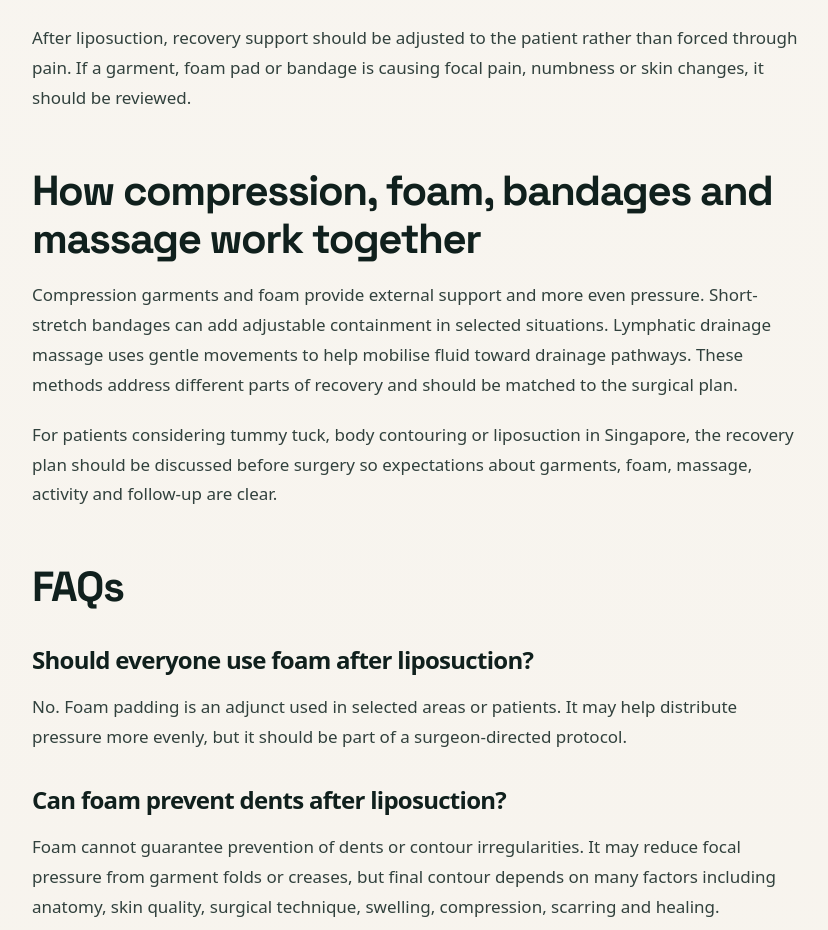
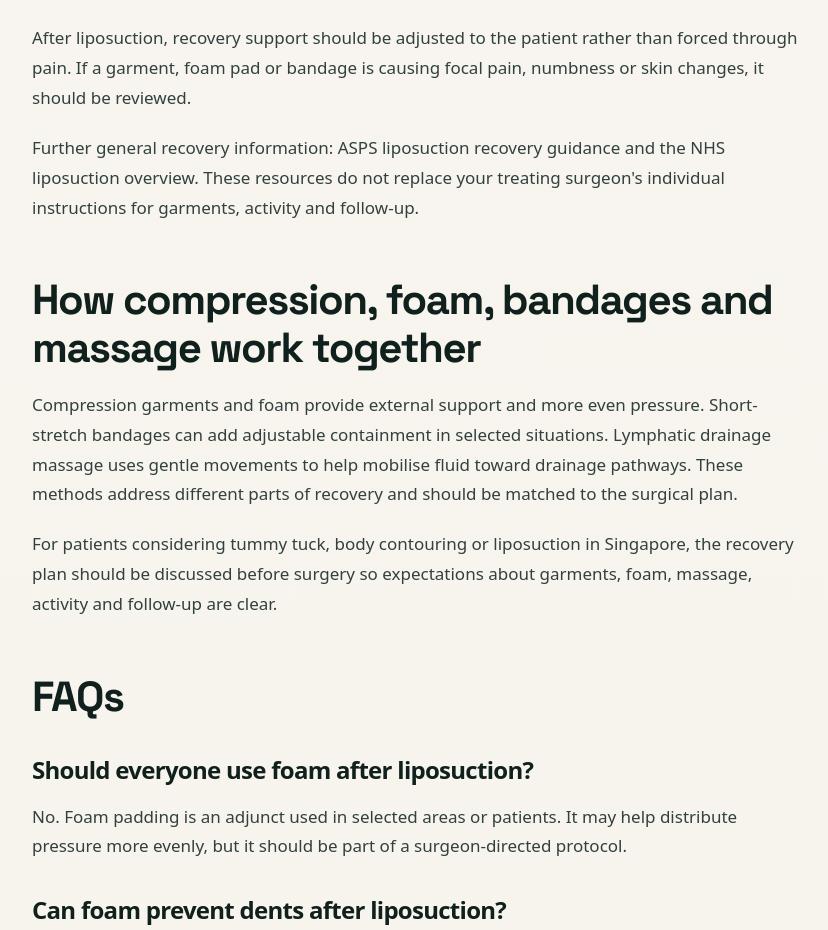
Before and after one commit to zatyrical/plasticwebsite, a Next.js app: page /compression-foam-lymphatic-massage-after-liposuction in a window 1280 px wide. Shown: the part 5540-6470 px from the top of the page, without its empty margins (220-1048 px from the left). Built offline with nearby package versions, Linux system fonts and the light colour scheme.

Commit message:
Add independent general liposuction recovery references

```diff
--- a/app/compression-foam-lymphatic-massage-after-liposuction/page.tsx
+++ b/app/compression-foam-lymphatic-massage-after-liposuction/page.tsx
@@ -9,7 +9,7 @@ const title = 'Compression Garments, Foam and Lymphatic Massage After Liposuctio
 const description = 'Patient guide to compression garments, foam padding, short-stretch bandages and lymphatic drainage massage after liposuction, including swelling, contour support and safety warnings.';
 const articleUrl = `${baseUrl}/${slug}`;
 const reviewedDate = '2026-09-15';
-const modifiedDate = '2026-10-11';
+const modifiedDate = '2026-10-18';
 const foamImage = '/images/body-contouring/post-liposuction-compression-garment-foam-recovery-pad.jpg';
 
 export const metadata: Metadata = {
@@ -247,6 +247,7 @@ export default function LiposuctionCompressionFoamMassagePage() {
               <h2>When not to massage and when to call your surgeon</h2>
               <p>Do not continue massage or tighten garments/bandages if symptoms are worsening or concerning. Seek medical advice promptly if you develop severe or increasing pain, spreading redness, fever, wound discharge, marked one-sided swelling, calf pain, shortness of breath, chest pain, fainting or sudden deterioration.</p>
               <p>After liposuction, recovery support should be adjusted to the patient rather than forced through pain. If a garment, foam pad or bandage is causing focal pain, numbness or skin changes, it should be reviewed.</p>
+              <p>Further general recovery information: <a href="https://www.plasticsurgery.org/cosmetic-procedures/liposuction/recovery">ASPS liposuction recovery guidance</a> and the <a href="https://www.nhs.uk/tests-and-treatments/cosmetic-procedures/cosmetic-surgery/liposuction/">NHS liposuction overview</a>. These resources do not replace your treating surgeon&apos;s individual instructions for garments, activity and follow-up.</p>
             </section>
 
             <section id="how-they-work-together">
```
